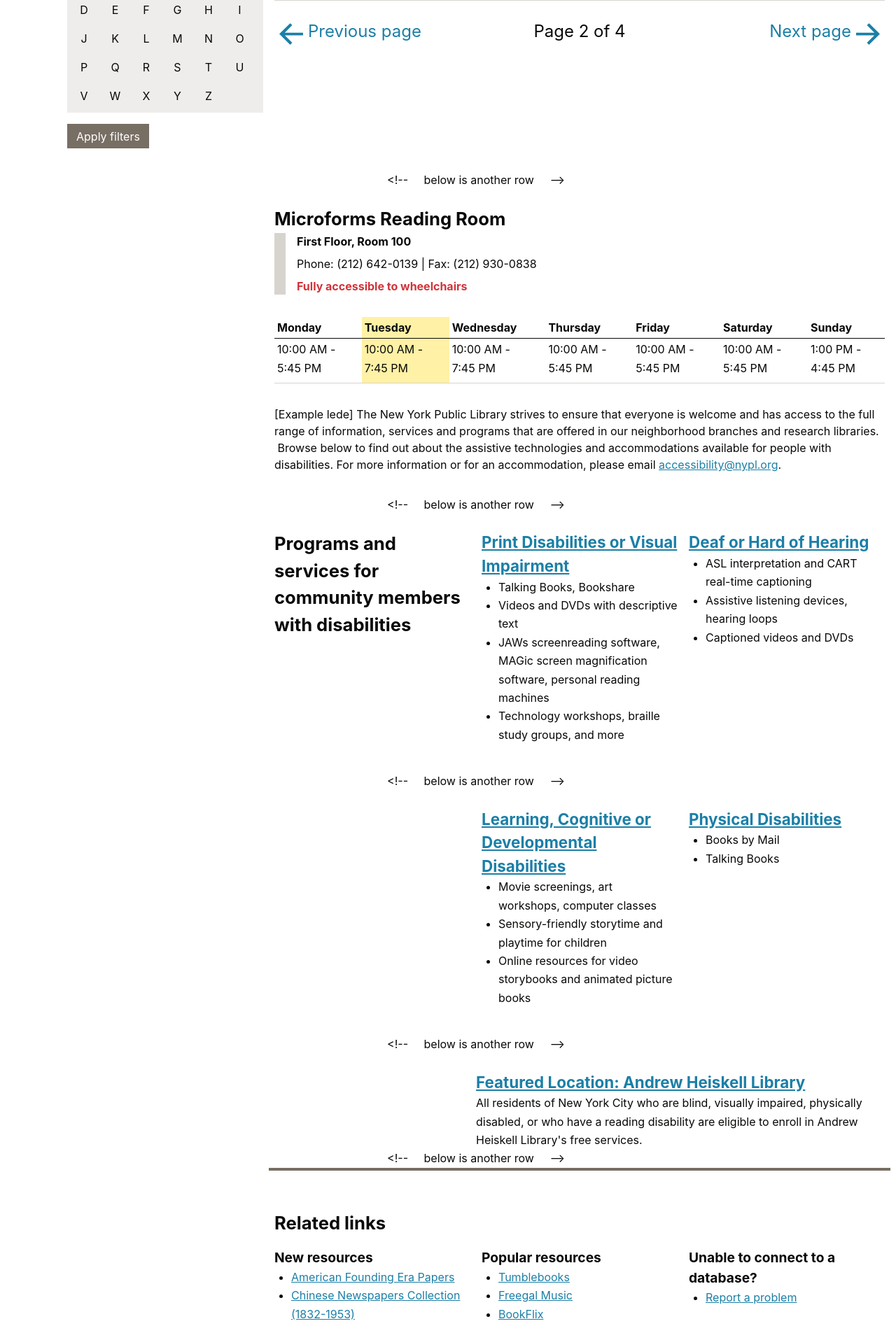
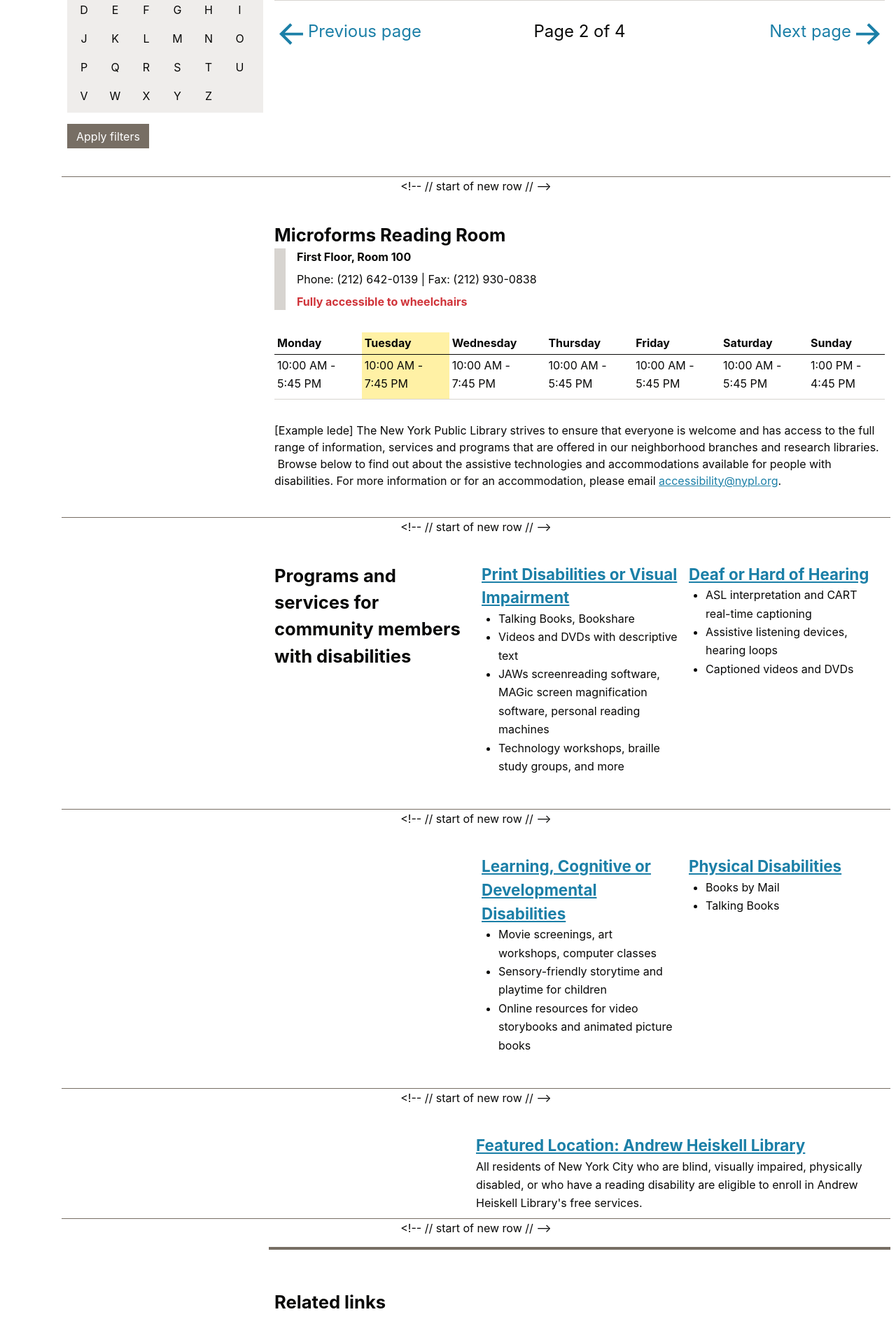
Before and after one commit to NYPL/design-toolkit, a Jekyll site: the page docs/example.html, which Jekyll copies as it is, in a window 1280 px wide. Shown: the part 952-2847 px from the top of the page at 70% size. Built offline with Jekyll 4.4.1, drawn with Linux system fonts in a browser that asks for light colours; nearby versions of some CDN libraries.

Commit message:
:space_invader: better row spacing in example

```diff
--- a/docs/css/example-styles.css
+++ b/docs/css/example-styles.css
@@ -3332,4 +3332,11 @@ footer {
     .views-table.collapses .resouce-description {
       width: 65%; } }
 
+hr {
+  border: 0;
+  border-top: 0.05rem solid #776e64;
+  height: 2rem; }
+  hr::after {
+    content: "<!-- // start of new row // -->"; }
+
 /*# sourceMappingURL=example-styles.css.map */
--- a/docs/example.html
+++ b/docs/example.html
@@ -511,7 +511,7 @@
         </div>
       </div>
       <!-- end 1 (form) + 3 (results) example -->
-      <div class="nypl-row centered">&lt;!-- &nbsp;&nbsp;&nbsp; below is another row &nbsp;&nbsp;&nbsp; --&gt;</div>
+      <div class="nypl-row centered"><hr /></div>
       <!-- 1 (empty) + 3 (basic content) example -->
       <div class="nypl-row">
         <div class="nypl-column-three-quarters nypl-column-offset-one">
@@ -554,7 +554,7 @@
         </div>
       </div>
       <!-- end 1 (empty) + 3 (basic content) example -->
-      <div class="nypl-row centered">&lt;!-- &nbsp;&nbsp;&nbsp; below is another row &nbsp;&nbsp;&nbsp; --&gt;</div>
+      <div class="nypl-row centered"><hr /></div>
       <!-- 1 (empty) + 1 + 1 + 1 example -->
       <div class="nypl-row">
         <div class="nypl-column-one-quarter nypl-column-offset-one">
@@ -579,7 +579,7 @@
         </div>
       </div>
       <!-- end 1 (empty) + 1 + 1 + 1 example -->
-      <div class="nypl-row centered">&lt;!-- &nbsp;&nbsp;&nbsp; below is another row &nbsp;&nbsp;&nbsp; --&gt;</div>
+      <div class="nypl-row centered"><hr /></div>
       <!-- set of 2 (empty) + 1 + 1 columns -->
       <div class="nypl-row">
         <div class="nypl-column-one-quarter nypl-column-offset-two">
@@ -599,7 +599,7 @@
         </div>
       </div>
       <!-- end set of 2 (empty) + 1 + 1 columns -->
-      <div class="nypl-row centered">&lt;!-- &nbsp;&nbsp;&nbsp; below is another row &nbsp;&nbsp;&nbsp; --&gt;</div>
+      <div class="nypl-row centered"><hr /></div>
       <!-- set of 2 (empty) + 2 columns -->
       <div class="nypl-row">
         <div class="nypl-column-two-quarters nypl-column-offset-two">
@@ -607,7 +607,7 @@
         </div>
       </div>
       <!-- set of 2 (empty) + 2 columns -->
-      <div class="nypl-row centered">&lt;!-- &nbsp;&nbsp;&nbsp; below is another row &nbsp;&nbsp;&nbsp; --&gt;</div>
+      <div class="nypl-row centered"><hr /></div>
       <!-- related links example (1+3 column with custom border/padding) -->
       <div class="nypl-row">
         <div class="nypl-column-three-quarters nypl-column-offset-one nypl-related-links">
```
Also changed, not shown: sass/example-styles.scss (+10 -0 lines).
